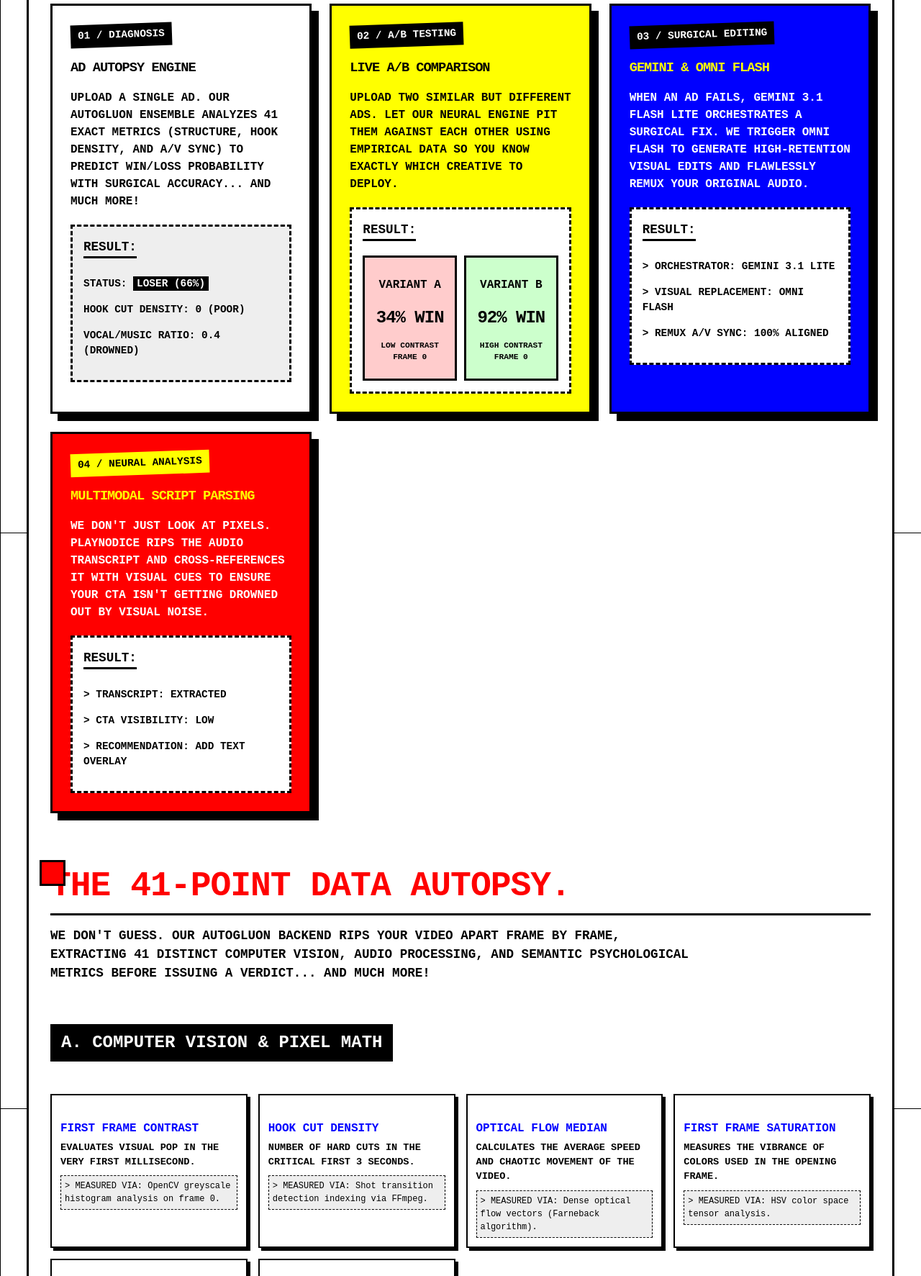
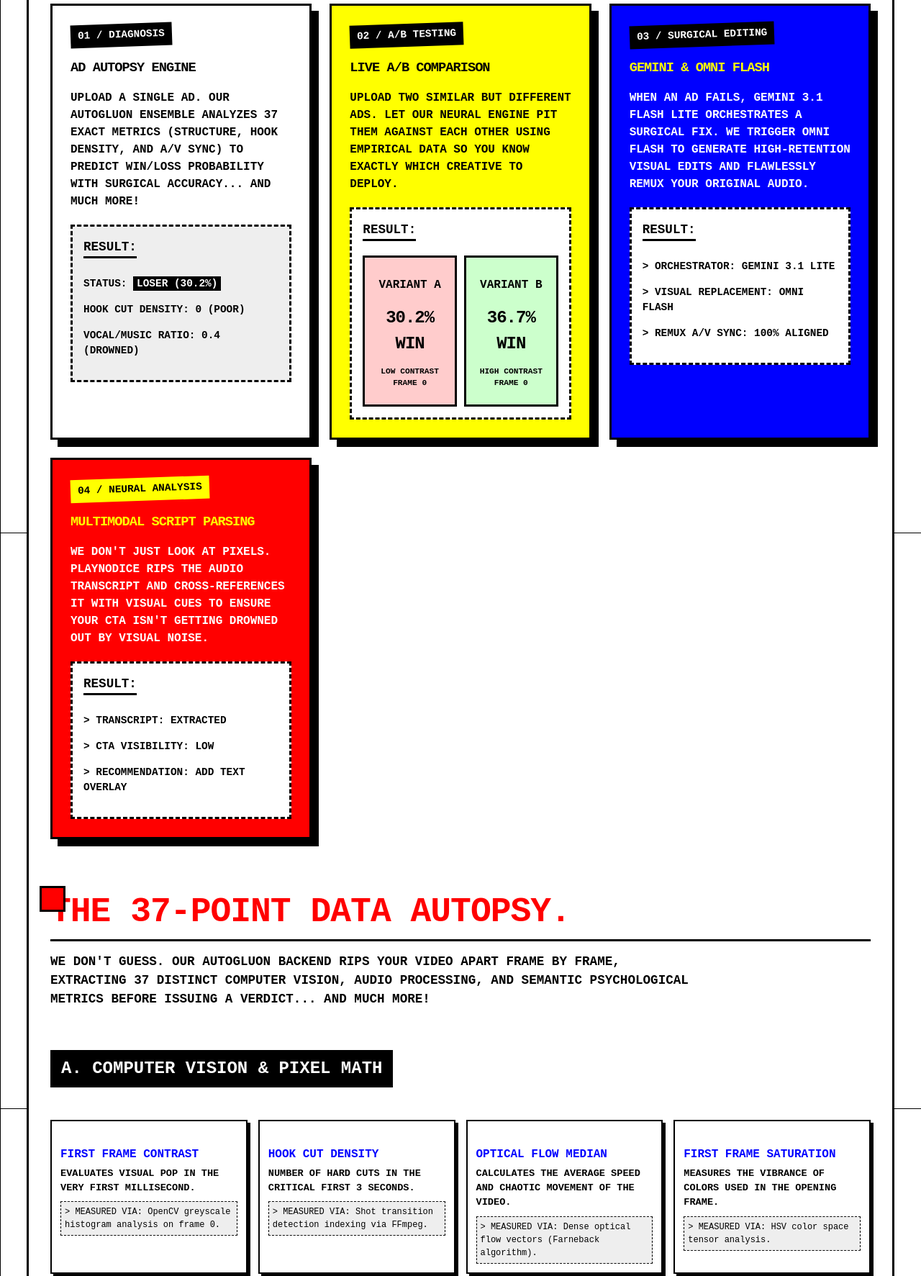
Before and after one commit to deysumalya/PLAYNODICE, a plain HTML site: page index.html in a window 1280 px wide. Shown: the part 860-2633 px from the top of the page at 72% size. Drawn offline with Linux system fonts and the light colour scheme.

Commit message:
Update metrics count to 37 and sync index examples with demo numbers

```diff
--- a/index.html
+++ b/index.html
@@ -377,8 +377,8 @@
 
     <div class="marquee">
         <div class="marquee-content">
-            /// PLAYNODICE /// 41-POINT DATA AUTOPSY /// REAL-TIME A/B TESTING /// SURGICAL EDITING /// WE RIP, WE FIX, YOU PROFIT /// PLAYNODICE /// 41-POINT DATA AUTOPSY /// REAL-TIME A/B TESTING /// SURGICAL EDITING /// WE RIP, WE FIX, YOU PROFIT ///
-            /// PLAYNODICE /// 41-POINT DATA AUTOPSY /// REAL-TIME A/B TESTING /// SURGICAL EDITING /// WE RIP, WE FIX, YOU PROFIT /// PLAYNODICE /// 41-POINT DATA AUTOPSY /// REAL-TIME A/B TESTING /// SURGICAL EDITING /// WE RIP, WE FIX, YOU PROFIT ///
+            /// PLAYNODICE /// 37-POINT DATA AUTOPSY /// REAL-TIME A/B TESTING /// SURGICAL EDITING /// WE RIP, WE FIX, YOU PROFIT /// PLAYNODICE /// 37-POINT DATA AUTOPSY /// REAL-TIME A/B TESTING /// SURGICAL EDITING /// WE RIP, WE FIX, YOU PROFIT ///
+            /// PLAYNODICE /// 37-POINT DATA AUTOPSY /// REAL-TIME A/B TESTING /// SURGICAL EDITING /// WE RIP, WE FIX, YOU PROFIT /// PLAYNODICE /// 37-POINT DATA AUTOPSY /// REAL-TIME A/B TESTING /// SURGICAL EDITING /// WE RIP, WE FIX, YOU PROFIT ///
         </div>
     </div>
 
@@ -396,7 +396,7 @@
             <div class="hero">
                 <div class="hero-bg-text">AUTOPSY TEST FIX</div>
                 <h1>STOP GUESSING.<br>KNOW YOUR WINNERS.</h1>
-                <p>PLAYNODICE EMPOWERS AD AGENCIES WITH A 41-POINT NEURAL AD AUTOPSY, REAL-TIME A/B TESTING, AND SURGICAL EDITING TO MAXIMIZE ROI BEFORE YOU SPEND.</p>
+                <p>PLAYNODICE EMPOWERS AD AGENCIES WITH A 37-POINT NEURAL AD AUTOPSY, REAL-TIME A/B TESTING, AND SURGICAL EDITING TO MAXIMIZE ROI BEFORE YOU SPEND.</p>
                 <div class="btn-container">
                     <a href="./demo.html" class="btn btn-active">SEE THE WORKFLOW DEMO</a>
                     <a href="#" class="btn" onclick="return false;">ENTER APP (LOCKED)</a>
@@ -411,10 +411,10 @@
                 <div class="panel">
                     <div class="tag">01 / DIAGNOSIS</div>
                     <h3>AD AUTOPSY ENGINE</h3>
-                    <p>Upload a single ad. Our AutoGluon ensemble analyzes 41 exact metrics (structure, hook density, and A/V sync) to predict win/loss probability with surgical accuracy... and much more!</p>
+                    <p>Upload a single ad. Our AutoGluon ensemble analyzes 37 exact metrics (structure, hook density, and A/V sync) to predict win/loss probability with surgical accuracy... and much more!</p>
                     <div class="mini-result">
                         <h4>RESULT:</h4>
-                        <p>STATUS: <span style="background: var(--text); color: white; padding: 2px 5px;">LOSER (66%)</span></p>
+                        <p>STATUS: <span style="background: var(--text); color: white; padding: 2px 5px;">LOSER (30.2%)</span></p>
                         <p>HOOK CUT DENSITY: 0 (POOR)</p>
                         <p>VOCAL/MUSIC RATIO: 0.4 (DROWNED)</p>
                     </div>
@@ -430,12 +430,12 @@
                         <div class="compare-grid" style="margin-top: 10px;">
                             <div class="compare-box compare-loser">
                                 <p>VARIANT A</p>
-                                <h2 style="margin: 5px 0;">34% WIN</h2>
+                                <h2 style="margin: 5px 0;">30.2% WIN</h2>
                                 <p style="font-size: 0.7rem;">Low Contrast Frame 0</p>
                             </div>
                             <div class="compare-box compare-winner">
                                 <p>VARIANT B</p>
-                                <h2 style="margin: 5px 0;">92% WIN</h2>
+                                <h2 style="margin: 5px 0;">36.7% WIN</h2>
                                 <p style="font-size: 0.7rem;">High Contrast Frame 0</p>
                             </div>
                         </div>
@@ -470,8 +470,8 @@
 
             </div>
 
-            <h2 class="huge-header" style="color: var(--accent); margin-top: 80px;">THE 41-POINT DATA AUTOPSY.</h2>
-            <p style="font-size: 1.1rem; max-width: 900px; margin-top: 15px;">We don't guess. Our AutoGluon backend rips your video apart frame by frame, extracting 41 distinct computer vision, audio processing, and semantic psychological metrics before issuing a verdict... and much more!</p>
+            <h2 class="huge-header" style="color: var(--accent); margin-top: 80px;">THE 37-POINT DATA AUTOPSY.</h2>
+            <p style="font-size: 1.1rem; max-width: 900px; margin-top: 15px;">We don't guess. Our AutoGluon backend rips your video apart frame by frame, extracting 37 distinct computer vision, audio processing, and semantic psychological metrics before issuing a verdict... and much more!</p>
 
             <!-- METRICS CATEGORY 1 -->
             <div class="metrics-category">A. COMPUTER VISION & PIXEL MATH</div>
@@ -590,7 +590,7 @@
 
             <div style="margin-top: 80px; margin-bottom: 40px; padding: 60px 40px; background: var(--highlight); border: var(--border); text-align: center; color: var(--text); box-shadow: 10px 10px 0px 0px var(--text);">
                 <h2 style="font-size: 4rem; margin-bottom: 20px; line-height: 1.1;">ROADMAP: SCALING TO 100,000 VIDEOS.</h2>
-                <p style="font-size: 1.5rem; max-width: 1000px; margin: 0 auto; font-weight: 900; letter-spacing: -0.5px;">OUR AUTOGLUON MODEL IS SOON GOING TO BE TRAINED ON 100K REAL AD VIDEOS, BENCHMARKING THOSE EXACT 41 METRICS AGAINST TRUE ROAS OUTCOMES TO ACHIEVE PERFECT PREDICTIVE ACCURACY.</p>
+                <p style="font-size: 1.5rem; max-width: 1000px; margin: 0 auto; font-weight: 900; letter-spacing: -0.5px;">OUR AUTOGLUON MODEL IS SOON GOING TO BE TRAINED ON 100K REAL AD VIDEOS, BENCHMARKING THOSE EXACT 37 METRICS AGAINST TRUE ROAS OUTCOMES TO ACHIEVE PERFECT PREDICTIVE ACCURACY.</p>
             </div>
 
         </div>
```
Also changed, not shown: demo.html (+1 -1 lines).
